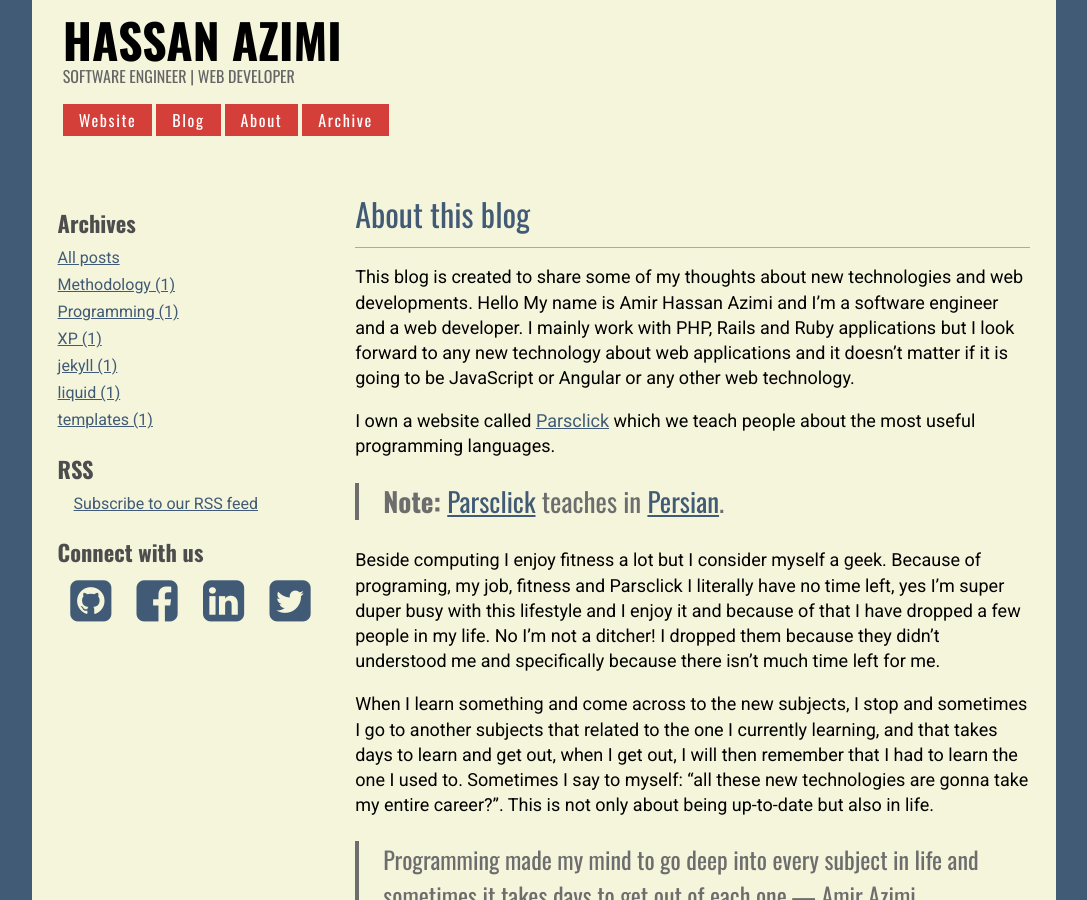
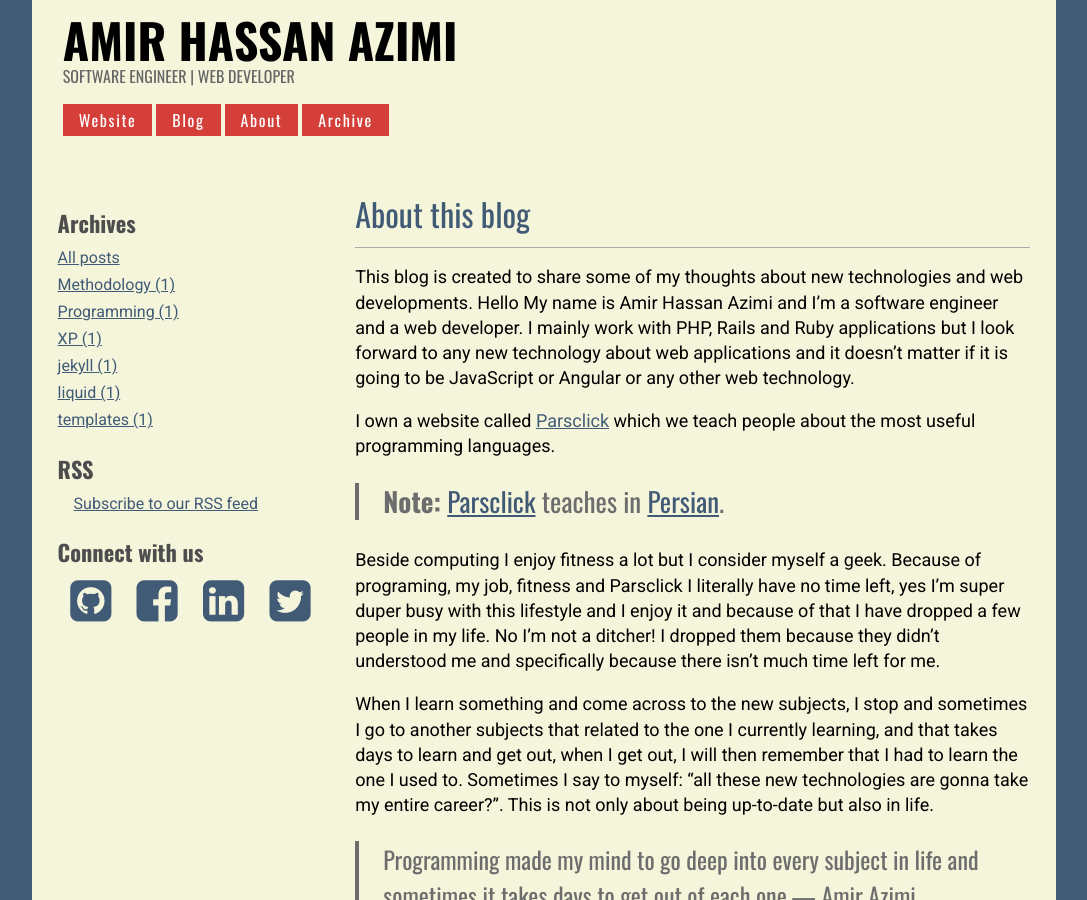
Before and after one commit to azimidev/azimidev.github.io, a Jekyll site: the page built from about.md, in a window 1280 px wide and 900 px high. Shown: the whole window, without its empty margins (96-1183 px from the left). Built offline with Jekyll 4.4.1, drawn with Linux system fonts in a browser that asks for light colours; nearby versions of some CDN libraries; comment, search, counter and statistics services are not loaded.

Commit message:
Hassan to Amir Hassan

```diff
--- a/_config.yml
+++ b/_config.yml
@@ -1,5 +1,5 @@
 # Site settings
-title: Hassan Azimi
+title: Amir Hassan Azimi
 description: "Hassan Azimi is based in London, United Kingdom Software Engineer and a Web Developer with the skills such as PHP, Ruby on Rails, Laravel, JavaScript, jQuery, WordPress, Joomla, CSS, HTML, Java, SQL, Node.JS, Git, GitHub, AJAX, Python, Unix, SEO and more"
 #baseurl: ""
 #url: ""
```
